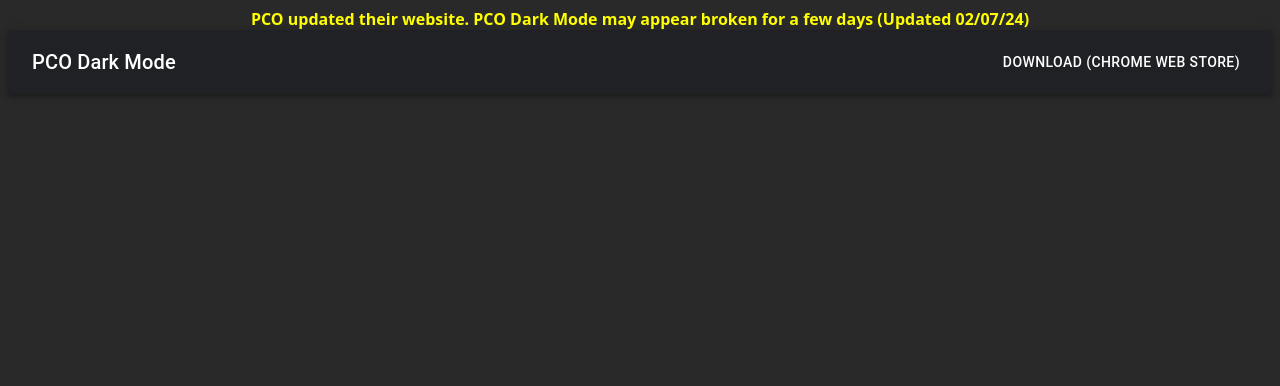
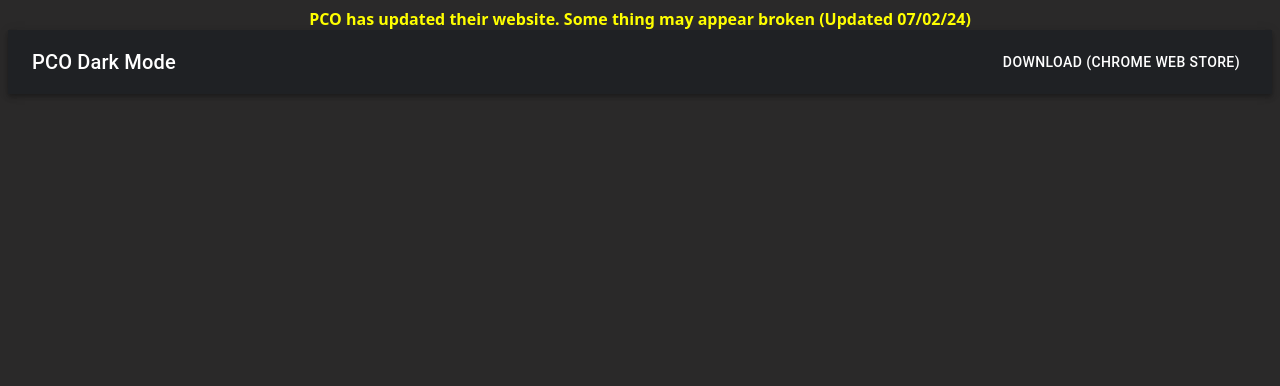
Before and after one commit to aNixxom/jacobm.dev, a plain HTML site: page pco/index.html in a window 1280 px wide. Shown: the top 386 px of the page. Drawn offline with Linux system fonts and the light colour scheme.

Commit message:
Update index.html

```diff
--- a/pco/index.html
+++ b/pco/index.html
@@ -12,7 +12,7 @@
     <link rel="stylesheet" href="index-0c48e8f3.css">
   </head>
   <body>
-    <div id="wanring" style="color: yellow; font-weight:900; text-align:center; font-family: system-ui, -apple-system, BlinkMacSystemFont, 'Segoe UI', Roboto, Oxygen, Ubuntu, Cantarell, 'Open Sans', 'Helvetica Neue', sans-serif">PCO updated their website. PCO Dark Mode may appear broken for a few days (Updated 02/07/24)</div>
+    <div id="wanring" style="color: yellow; font-weight:900; text-align:center; font-family: system-ui, -apple-system, BlinkMacSystemFont, 'Segoe UI', Roboto, Oxygen, Ubuntu, Cantarell, 'Open Sans', 'Helvetica Neue', sans-serif">PCO has updated their website. Some thing may appear broken (Updated 07/02/24)</div>
     <div id="root"></div>
 
   </body>
```
